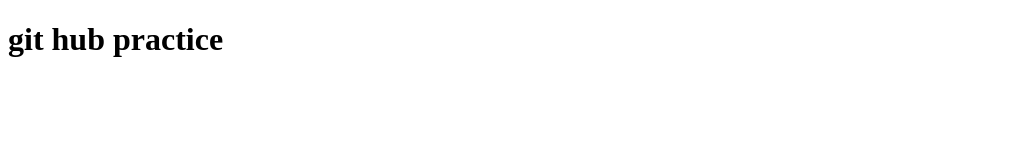
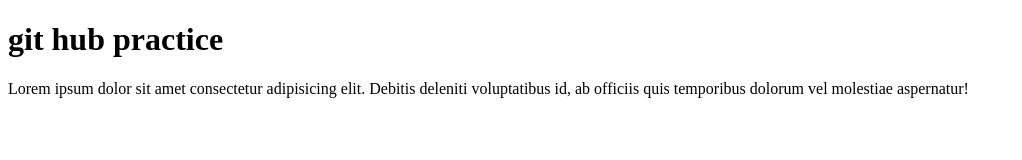
Before and after one commit to Hablu-ba/new-project, a plain HTML site: page index.html in a window 1280 px wide. Shown: the whole page, without its empty margins (0-1022 px from the left). Drawn offline with Linux system fonts and the light colour scheme.

Commit message:
first commit

```diff
--- a/index.html
+++ b/index.html
@@ -7,5 +7,7 @@
 </head>
 <body>
     <h1>git hub practice</h1>
+    <p>Lorem ipsum dolor sit amet consectetur adipisicing elit. Debitis deleniti
+       voluptatibus id, ab officiis quis temporibus dolorum vel molestiae aspernatur!</p>
 </body>
 </html>
```
